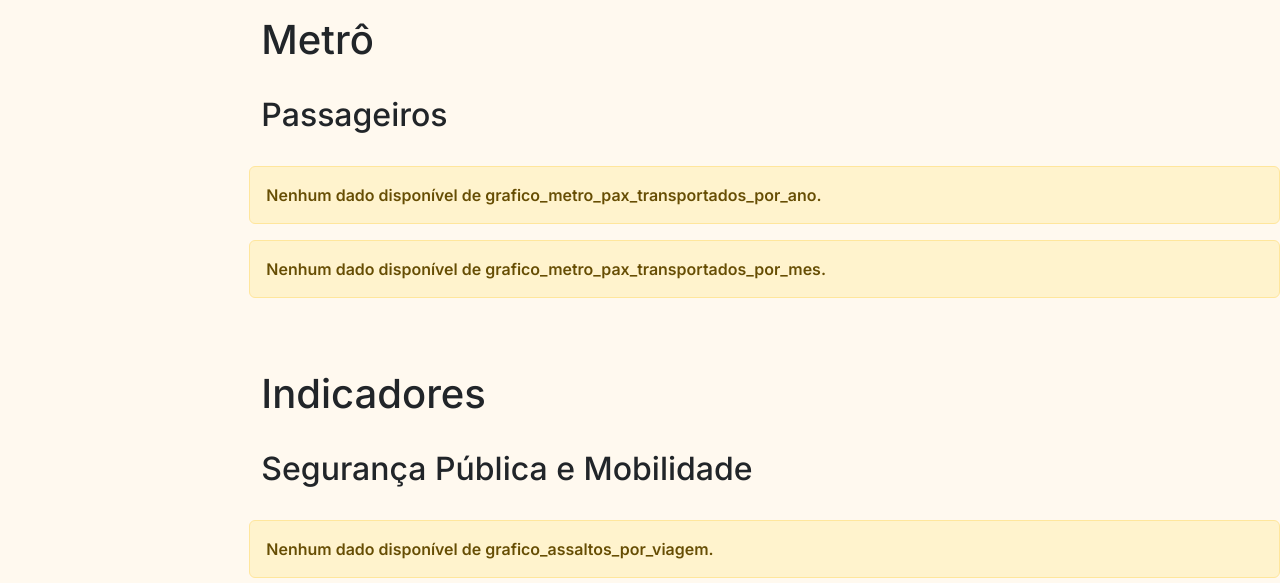
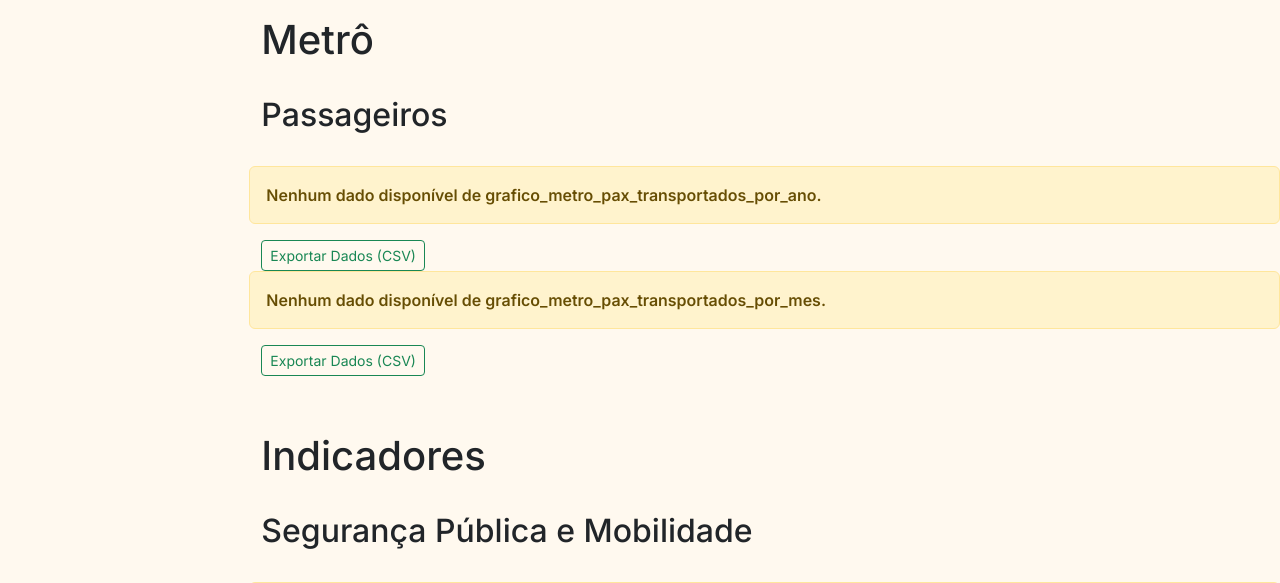
Before and after one commit to lucaslopez25/mobidata-2, a Django app: template mobidata2-app/dashboard/templates/home.html in a window 1280 px wide. Shown: the part 690-1273 px from the top of the page. Run offline with Django 5.2, Linux system fonts and the light colour scheme; the template is opened without the code that fills it, so the values that code supplies are empty; some libraries are stand-ins or nearby versions.

Commit message:
Adiciona exportação de CSV para dados de passageiros no metrô anual e mensal

```diff
--- a/mobidata2-app/dashboard/templates/home.html
+++ b/mobidata2-app/dashboard/templates/home.html
@@ -151,6 +151,11 @@
                         </div>
                         {% endif %}
                     </div>
+                    <div>
+                        <a href="{% url 'exportar_csv' 'metro_pax_transportados_ano' %}" class="btn btn-outline-success btn-sm">
+                            <i class="fas fa-download"></i> Exportar Dados (CSV)
+                        </a>
+                    </div>
                     <div class="row">
                         {% if grafico_metro_pax_transportados_por_mes %}
                             <div class="grafico">
@@ -161,6 +166,11 @@
                             Nenhum dado disponível de grafico_metro_pax_transportados_por_mes.
                         </div>
                         {% endif %}
+                    </div>
+                    <div>
+                        <a href="{% url 'exportar_csv' 'metro_pax_transportados_mes' %}" class="btn btn-outline-success btn-sm">
+                            <i class="fas fa-download"></i> Exportar Dados (CSV)
+                        </a>
                     </div>
                 </section>
                 <section id="seguranca-publica" class="py-4">
```
Also changed, not shown: mobidata2-app/dashboard/views/exportar_dados_csv.py (+10 -0 lines).
